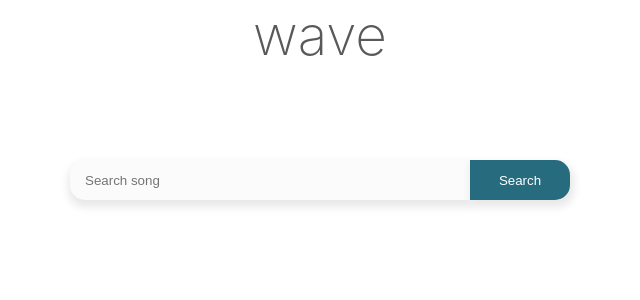
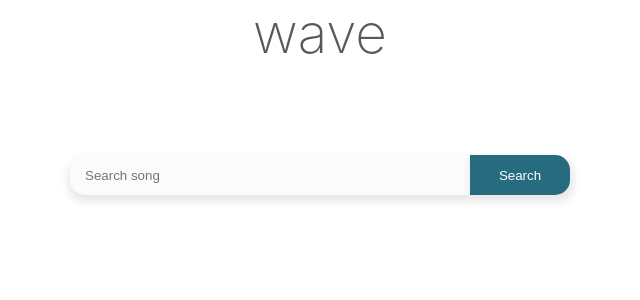
Before and after one commit to kenpaso/wave, a Next.js app: page /song/1 in a window 1280 px wide. Shown: the top 300 px of the page, without its empty margins (320-960 px from the left). Built offline with nearby package versions, Linux system fonts and the light colour scheme.

Commit message:
adjusted navbar

```diff
--- a/components/SongPage/SongPage.module.css
+++ b/components/SongPage/SongPage.module.css
@@ -3,7 +3,7 @@
   display: flex;
   flex-direction: column;
   justify-content: center;
-  height: 20px;
+  height: 15px;
   text-align: center;
   /* border-bottom: solid rgb(104, 104, 104) 1px; */
   /* box-shadow: 0px 5px 8px 2px #e8e8e8; */
```
